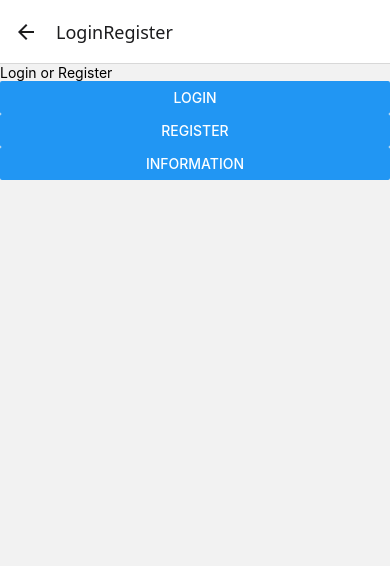
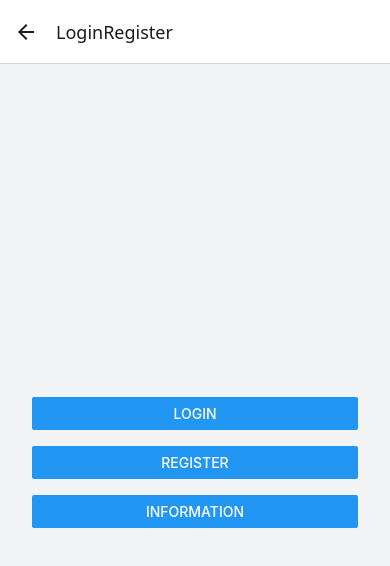
Before and after one commit to RolandSamidu/RiceTrader-Frontend, a React Native app: screen /LoginRegister in a window 390 px wide. Shown: the top 566 px of the page. Built offline with nearby package versions, Linux system fonts and the light colour scheme.

Commit message:
fixed tailwind css issues

```diff
--- a/babel.config.js
+++ b/babel.config.js
@@ -1,4 +1 @@
-module.exports = {
-    presets: ['module:@react-native/babel-preset'],
-    plugins: [],
-  };
+export const presets = ['module:@react-native/babel-preset'];
--- a/global.css
+++ /dev/null
@@ -1,3 +0,0 @@
-@tailwind base;
-@tailwind components;
-@tailwind utilities;
--- a/package.json
+++ b/package.json
@@ -13,10 +13,12 @@
     "@react-navigation/native": "^7.0.15",
     "@react-navigation/native-stack": "^7.2.1",
     "@react-navigation/stack": "^7.1.2",
-    "nativewind": "^4.1.23",
     "react": "19.0.0",
     "react-native": "0.78.0",
-    "react-native-screens": "^4.9.2"
+    "react-native-gesture-handler": "^2.24.0",
+    "react-native-safe-area-context": "^5.3.0",
+    "react-native-screens": "^4.9.2",
+    "twrnc": "^4.6.1"
   },
   "devDependencies": {
     "@babel/core": "^7.26.10",
--- a/src/Screens/HomeScreen.tsx
+++ b/src/Screens/HomeScreen.tsx
@@ -1,16 +1,13 @@
 import React from 'react';
-import { View, Text, Button, ScrollView, StatusBar } from 'react-native';
 
+import { View, Button, ScrollView, StatusBar } from 'react-native';
+import tw from 'twrnc';
 
-function HomeScreen({ navigation }:any) {
-
+function HomeScreen({ navigation }: any) {
   return (
-      <ScrollView className="bg-gray-100 flex-1">
+    <ScrollView style={tw`bg-gray-100 flex-1`}>
       <StatusBar barStyle="dark-content" />
-        <View className="p-5 bg-white shadow-sm">
-          <Text className="text-2xl font-bold text-gray-900">Rice Trader</Text>
-        </View>
-        <View className="p-5">
+      <View style={tw`p-5`}>
         <Button
           title="Start"
           onPress={() => navigation.navigate('LoginRegister')}
--- a/src/Screens/LoginRegisterScreen.tsx
+++ b/src/Screens/LoginRegisterScreen.tsx
@@ -1,24 +1,24 @@
 import React from 'react';
-import { View, Text, Button } from 'react-native';
+import { View, Button } from 'react-native';
+import tw from 'twrnc';
 
-const LoginRegisterScreen = ({ navigation }:any) => {
+const LoginRegisterScreen = ({ navigation }: any) => {
   return (
-    <View className="flex-1 justify-center items-center bg-gray-100">
-      <Text className="text-2xl font-bold text-gray-900 mb-6">Login or Register</Text>
-      <View className="w-full px-8">
-        <View className="mb-4">
+    <View style={tw`flex-1 justify-center items-center bg-gray-100`}>
+      <View style={tw`w-full px-8 pt-8`}>
+        <View style={tw`mb-4`}>
           <Button
             title="Login"
             onPress={() => navigation.navigate('Login')}
           />
         </View>
-        <View className="mb-4">
+        <View style={tw`mb-4`}>
           <Button
             title="Register"
             onPress={() => navigation.navigate('Register')}
           />
         </View>
-        <View className="mb-4">
+        <View style={tw`mb-4`}>
           <Button
             title="Information"
             onPress={() => navigation.navigate('Information')}
--- /dev/null
+++ b/tw.js
@@ -0,0 +1,5 @@
+import { create } from 'twrnc';
+
+const tw = create(require('./tailwind.config.js'));
+
+export default tw;
```
Also changed, not shown: 2 other files (tests, documents, lock files or other folders). Lines whose indentation alone changed are shown as unchanged.
